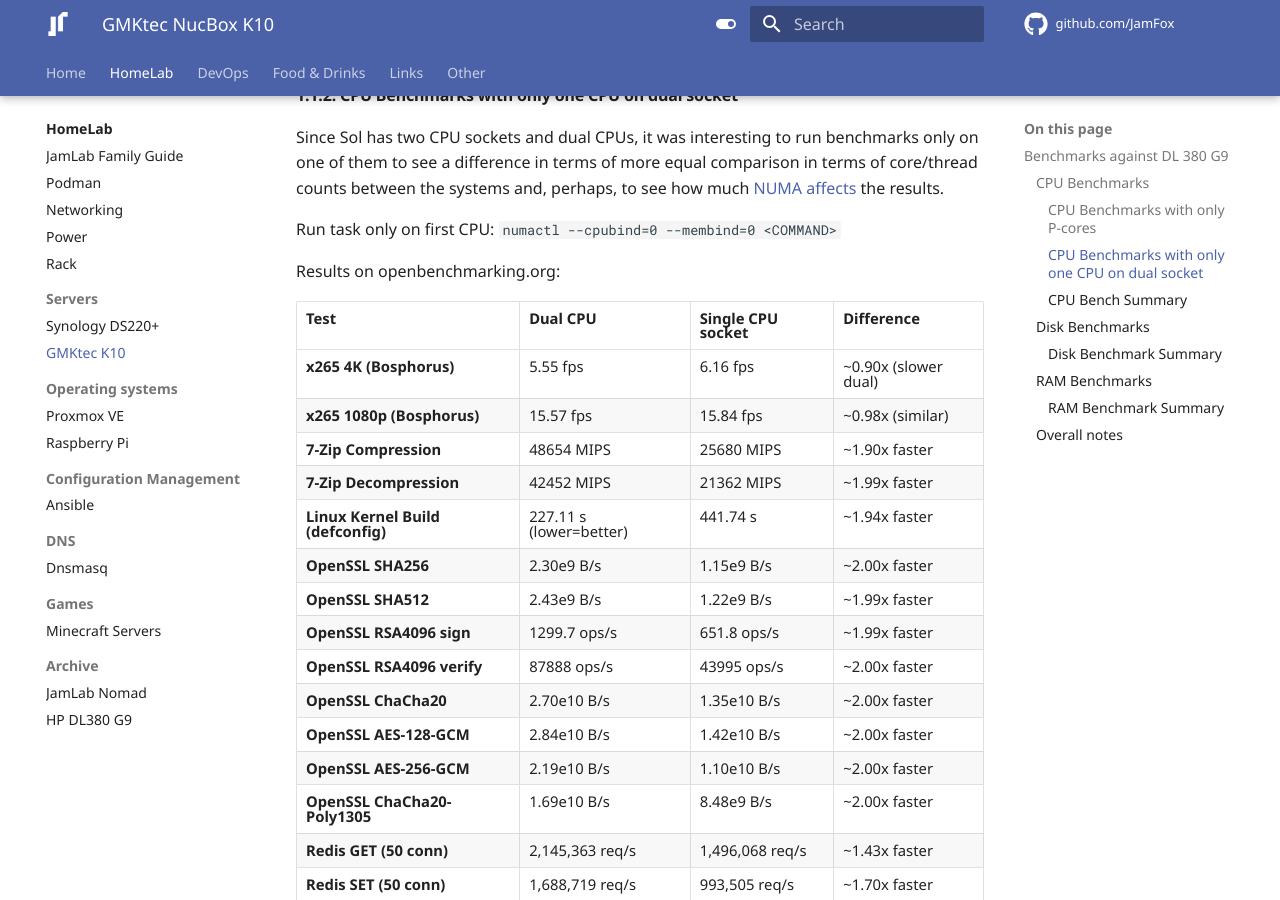
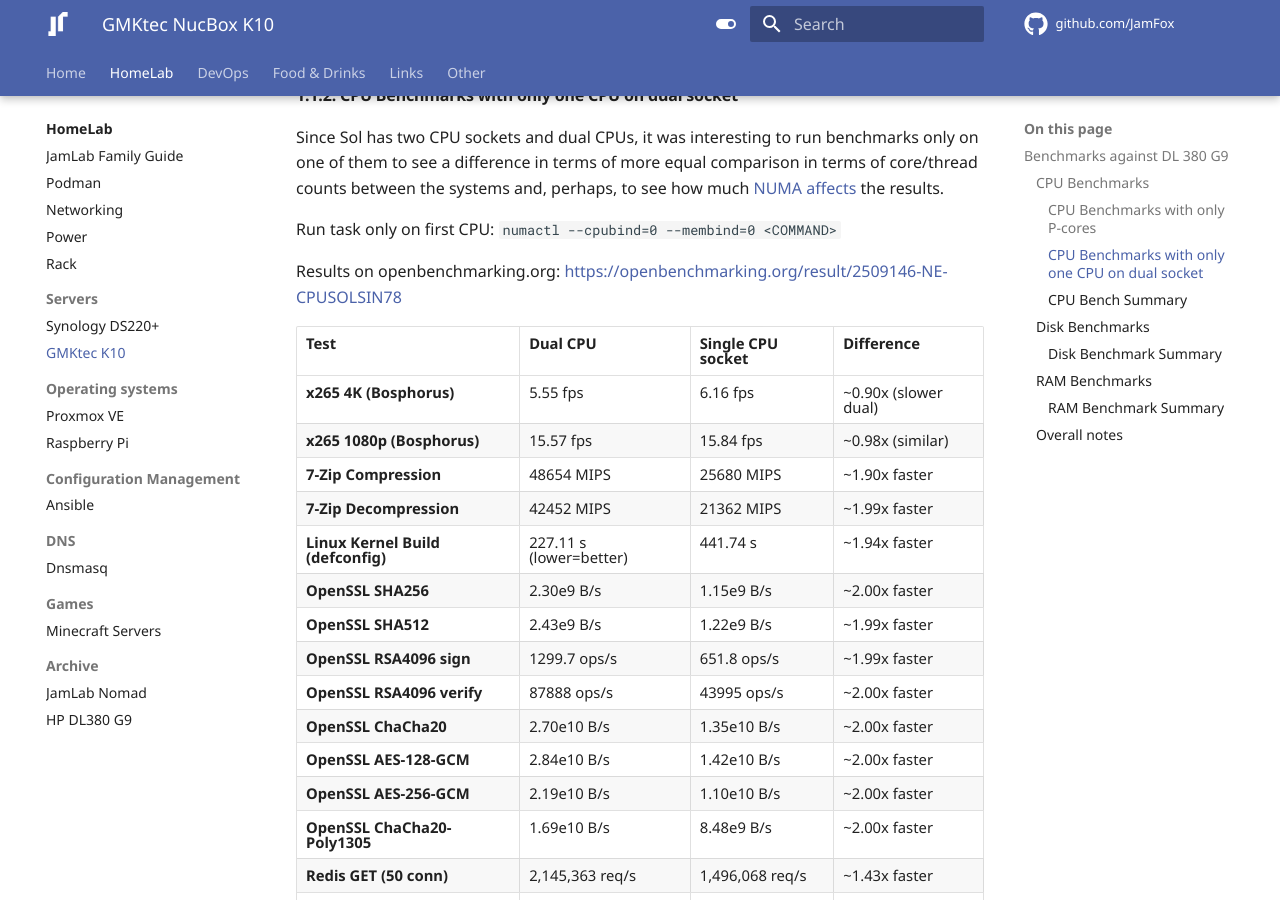
Before and after one commit to JamFox/docs.jamfox.dev, an MkDocs documentation site: the page built from docs/content/homelab/gmkteck10.md, in a window 1280 px wide and 900 px high, scrolled down 4392 px. Built offline with MkDocs 1.6.1 and Material for MkDocs 9.7.7, drawn with Linux system fonts in a browser that asks for light colours; comment, search, counter and statistics services are not loaded; part of the change alters nothing that is shown.

Commit message:
add link to openbench results

```diff
--- a/docs/content/homelab/gmkteck10.md
+++ b/docs/content/homelab/gmkteck10.md
@@ -142,7 +142,7 @@ Since Sol has two CPU sockets and dual CPUs, it was interesting to run benchmark
 
 Run task only on first CPU: `numactl --cpubind=0 --membind=0 <COMMAND>`
 
-Results on openbenchmarking.org:
+Results on openbenchmarking.org: [https://openbenchmarking.org/result/2509146-NE-CPUSOLSIN78](https://openbenchmarking.org/result/2509146-NE-CPUSOLSIN78)
 
 | Test                               | Dual CPU                | Single CPU socket    | Difference            |
 | ---------------------------------- | ----------------------- | -------------------- | --------------------- |
```
